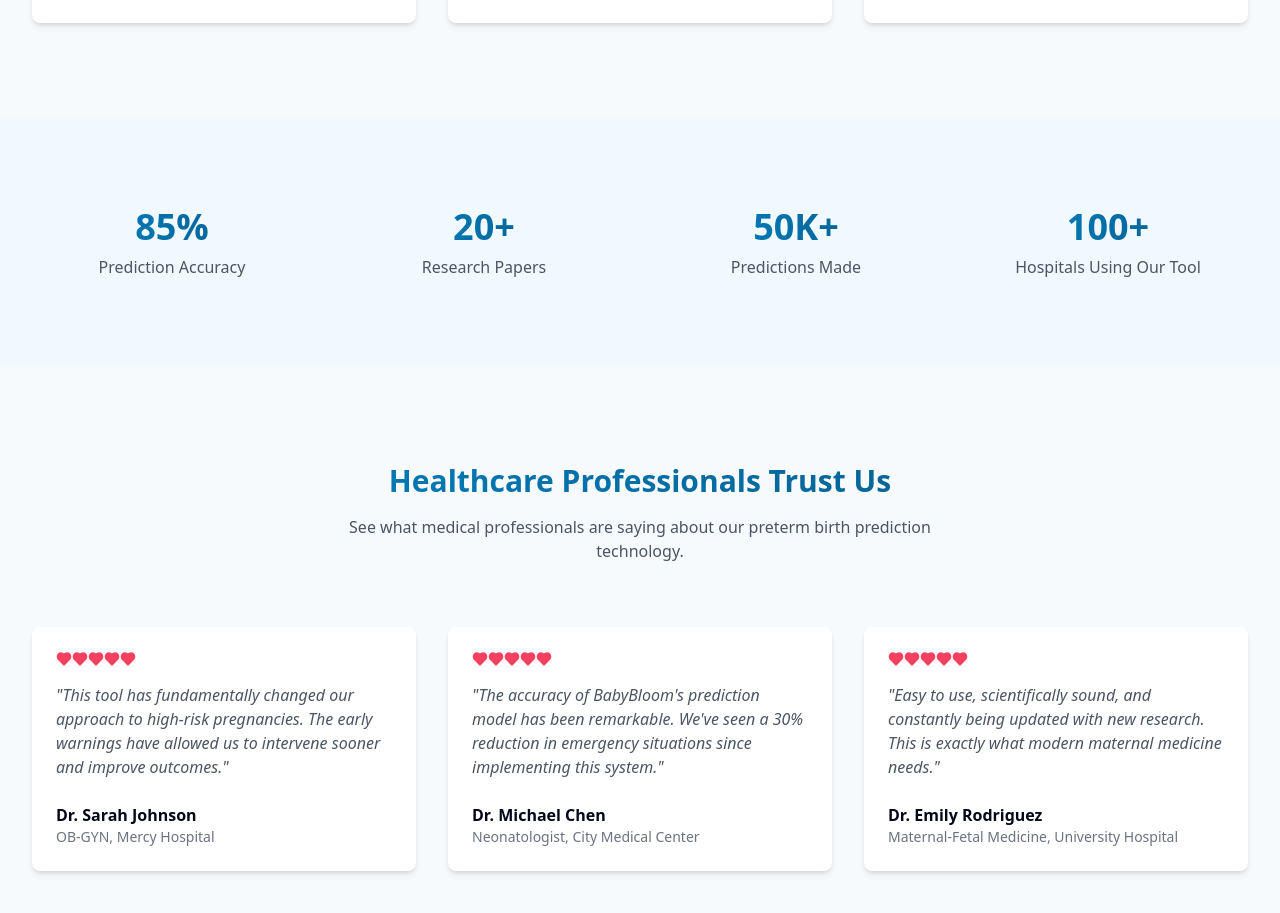
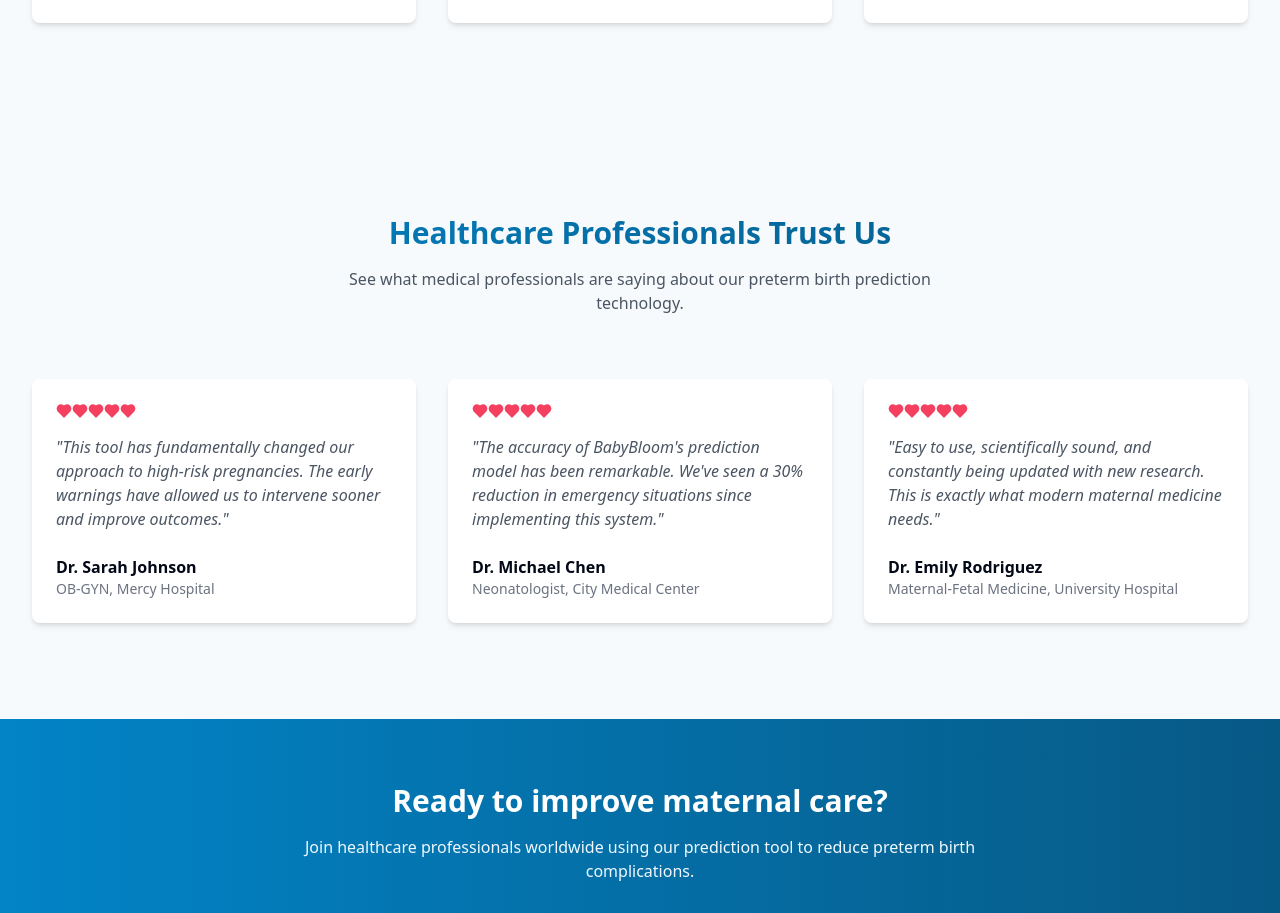
Before and after one commit to Sanjay19200/baby-bloom-predictor-website, a React (Vite) app: page / in a window 1280 px wide. Shown: the part 1022-1935 px from the top of the page. Built offline with nearby package versions, Linux system fonts and the light colour scheme.

Commit message:
Remove unused file

```diff
--- a/src/pages/Index.tsx
+++ b/src/pages/Index.tsx
@@ -90,30 +90,6 @@ const Index = () => {
                 </p>
               </CardContent>
             </Card>
-          </div>
-        </div>
-      </section>
-
-      {/* Stats Section */}
-      <section className="bg-medical-50 py-16">
-        <div className="container mx-auto px-4 sm:px-6 lg:px-8">
-          <div className="grid grid-cols-1 md:grid-cols-2 lg:grid-cols-4 gap-8 text-center">
-            <div className="p-6">
-              <p className="text-4xl font-bold gradient-text">85%</p>
-              <p className="text-gray-600 mt-2">Prediction Accuracy</p>
-            </div>
-            <div className="p-6">
-              <p className="text-4xl font-bold gradient-text">20+</p>
-              <p className="text-gray-600 mt-2">Research Papers</p>
-            </div>
-            <div className="p-6">
-              <p className="text-4xl font-bold gradient-text">50K+</p>
-              <p className="text-gray-600 mt-2">Predictions Made</p>
-            </div>
-            <div className="p-6">
-              <p className="text-4xl font-bold gradient-text">100+</p>
-              <p className="text-gray-600 mt-2">Hospitals Using Our Tool</p>
-            </div>
           </div>
         </div>
       </section>
```
